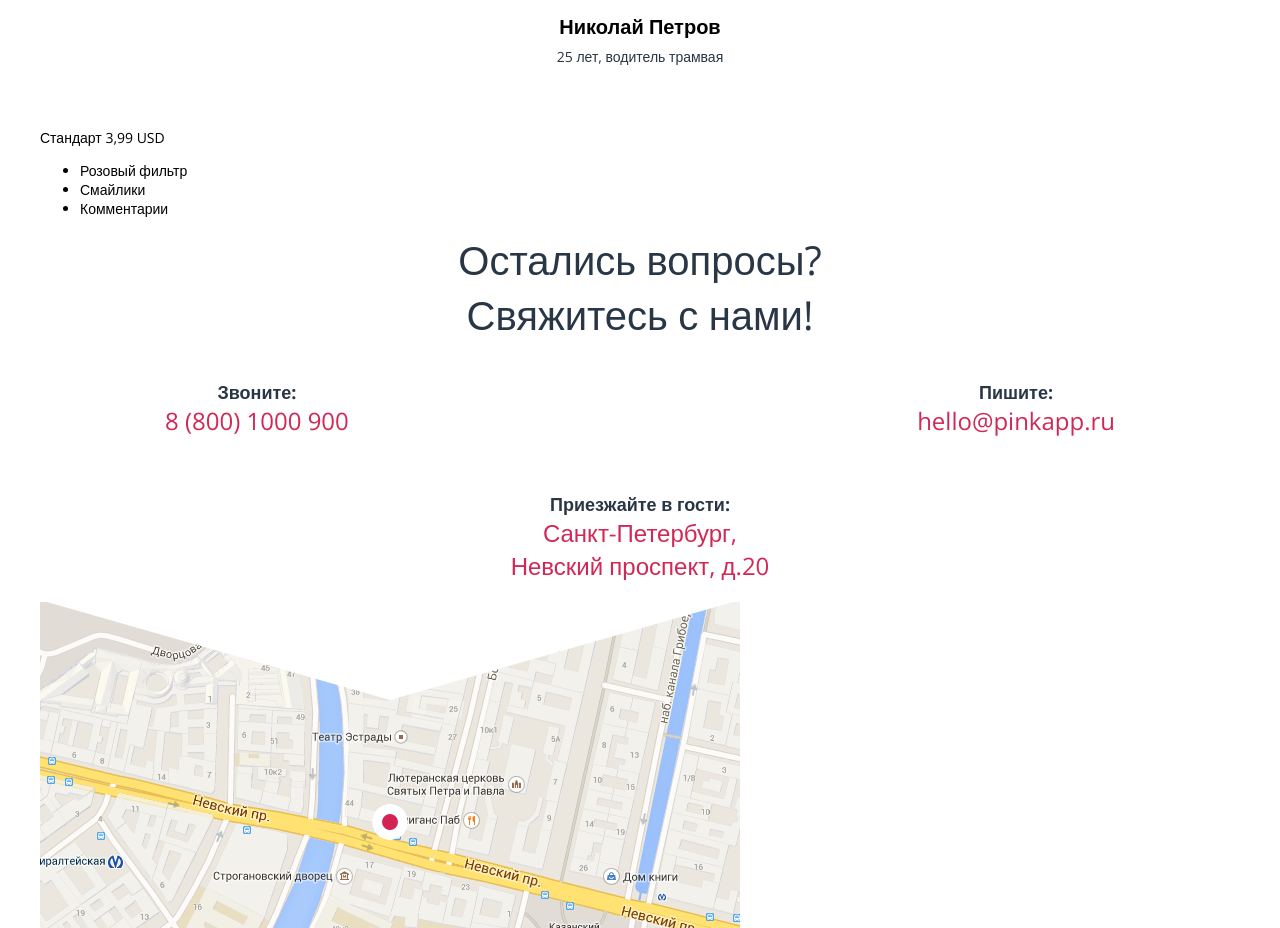
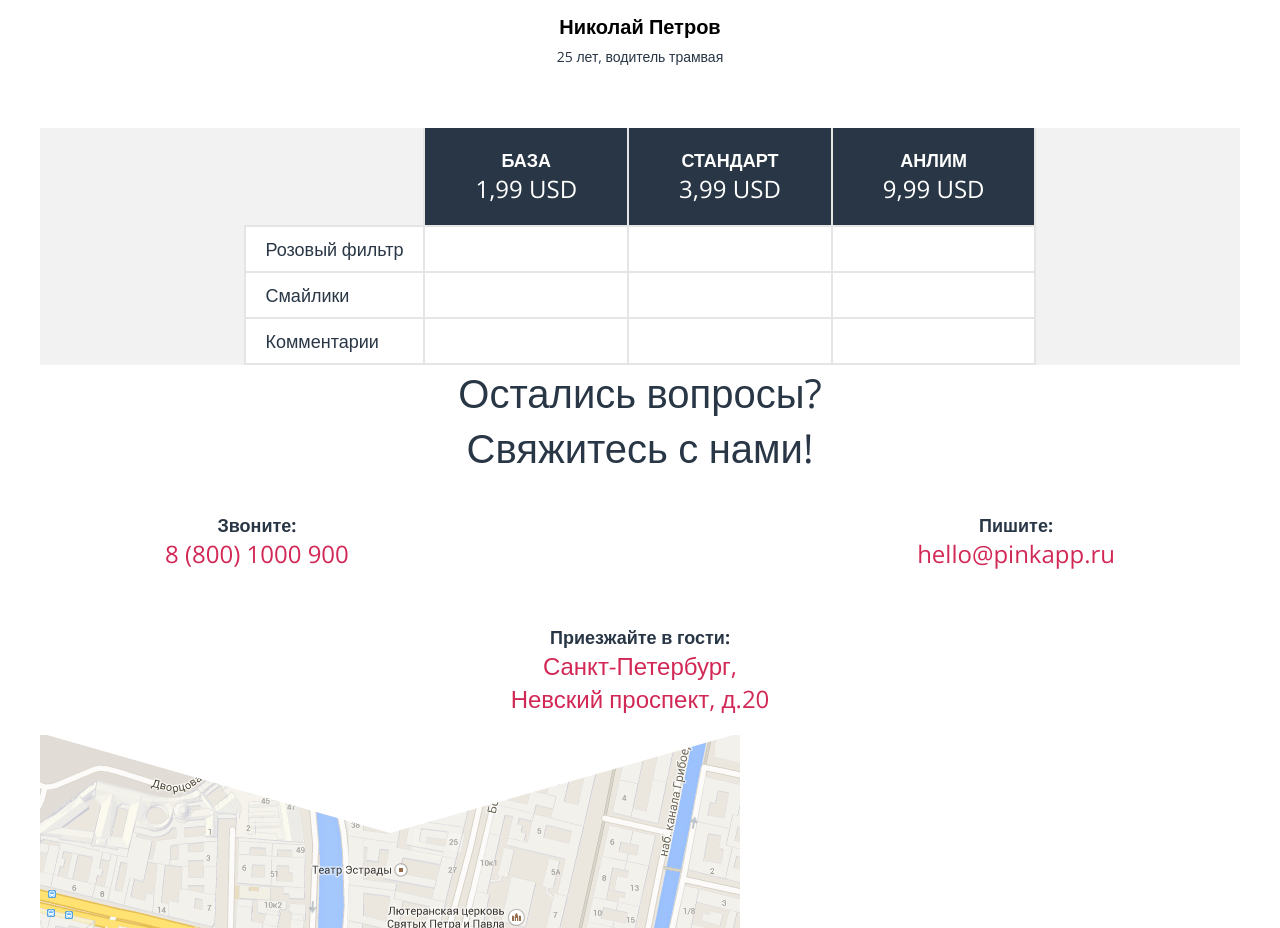
Before and after one commit to 4err/pink, a plain HTML site: page index.html in a window 1280 px wide. Shown: the part 2520-3448 px from the top of the page. Drawn offline with nearby package versions, Linux system fonts and the light colour scheme.

Commit message:
price table

```diff
--- a/index.html
+++ b/index.html
@@ -139,6 +139,7 @@
             <section class="slider_frame">
                 <div class="slider_frame__body">
                     <div class="price">
+<!--
                         <div class="price__header">
                             <span class="price__name">Стандарт</span>
                             <span class="price__cost">3,99 USD</span>
@@ -148,6 +149,34 @@
                             <li class="price__feature">Смайлики</li>
                             <li class="price__feature--off">Комментарии</li>
                         </ul>
+
+-->
+                   <table class="price__table">
+                       <tr>
+                           <th></th>
+                           <th>База <span class="price__cost">1,99 USD</span></th>
+                           <th>Стандарт <span class="price__cost">3,99 USD</span></th>
+                           <th>Анлим <span class="price__cost">9,99 USD</span></th>
+                       </tr>
+                       <tr>
+                           <td>Розовый фильтр </td>
+                           <td>Розовый фильтр <span class="price--yes"></span></td>
+                           <td>Розовый фильтр <span class="price--no"></span></td>
+                           <td>Розовый фильтр <span class="price--no"></span></td>
+                       </tr>
+                       <tr>
+                           <td>Смайлики</td>
+                           <td>Смайлики <span class="price--yes"></span></td>
+                           <td>Смайлики <span class="price--yes"></span></td>
+                           <td>Смайлики <span class="price--no"></span></td>
+                       </tr>
+                       <tr>
+                           <td>Комментарии</td>
+                           <td>Комментарии <span class="price--yes"></span></td>
+                           <td>Комментарии <span class="price--yes"></span></td>
+                           <td>Комментарии <span class="price--yes"></span></td>
+                       </tr>
+                   </table>
                     </div>
                 </div>
                 <ul class="slider_frame__switch slider_frame__switch--price">
--- a/less/blocks/block.less
+++ b/less/blocks/block.less
@@ -7,3 +7,4 @@
 @import "main_menu";
 @import "ads";
 @import "main_page_footer";
+@import "price";
--- /dev/null
+++ b/less/blocks/price.less
@@ -0,0 +1,47 @@
+.price {
+    background: @gray;
+
+    &__table {
+        margin: 0 auto;
+
+            border-collapse: collapse;
+
+        & td {
+            background: @white;
+            padding: 10px 20px;
+            color:@blue;
+            font-size: @big_size;
+            font-weight: 400;
+            text-align: left;
+            border: 2px solid #e5e5e5;
+        }
+
+        & td:not(:first-child) {
+            font-size: 0;
+        }
+
+
+        & th {
+            background: @blue;
+            padding:20px 50px;
+            color: @white;
+            font-size: @big_size;
+            font-weight: 700;
+            text-align: center;
+            border-right: 2px solid #e5e5e5;
+            text-transform: uppercase;
+        }
+
+
+        & th:first-child{
+            background: @gray;
+        }
+    }
+
+    &__cost {
+        display: block;
+        font-size: @very_big_size;
+        font-weight: 300;
+
+    }
+}
```
Also changed, not shown: css/main.css, 2 other files.
